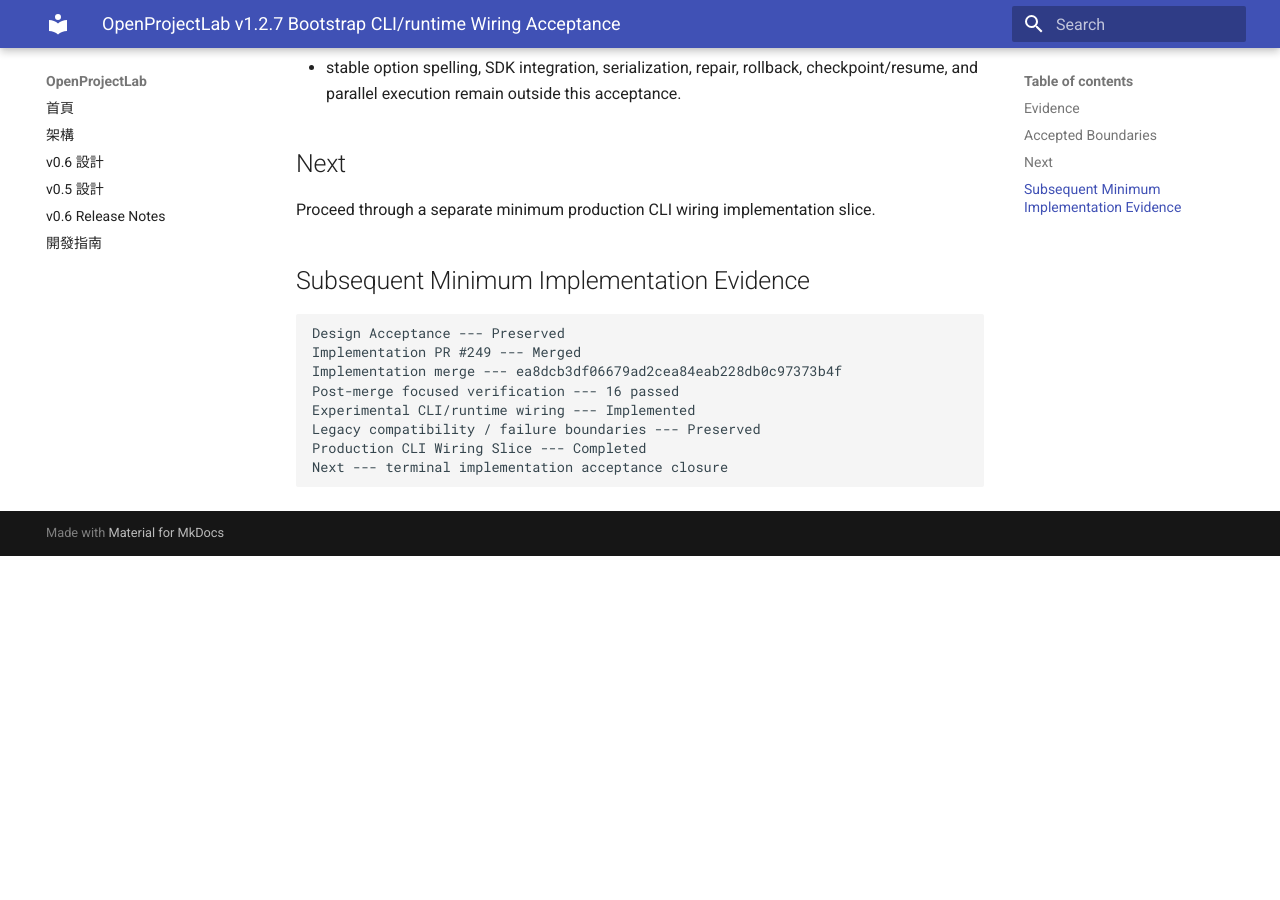
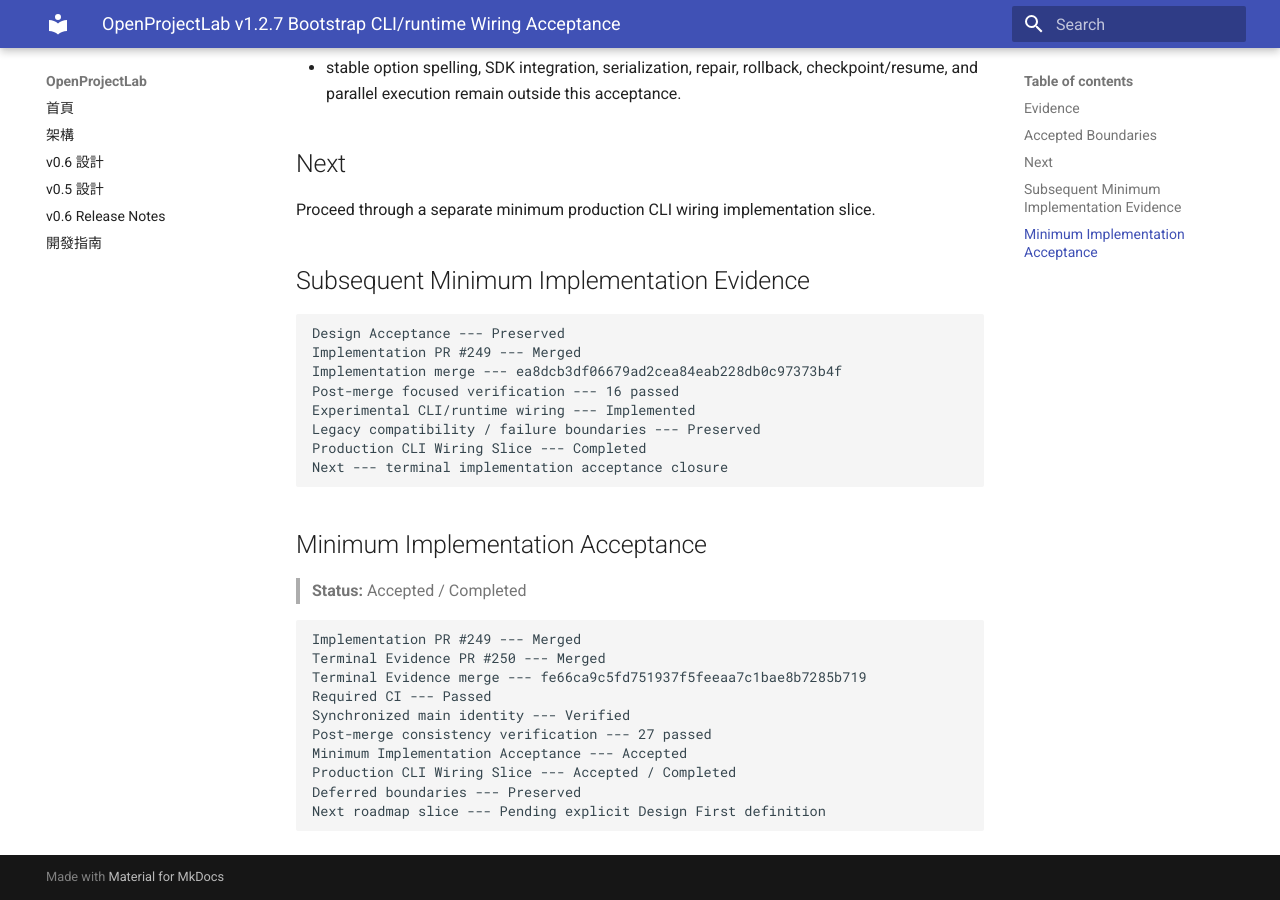
Before and after one commit to khwang1964/OpenProjectLab, an MkDocs documentation site: the page built from docs/releases/v1.2.7-bootstrap-cli-runtime-wiring-acceptance.md, in a window 1280 px wide and 900 px high, scrolled down 783 px. Built offline with MkDocs 1.6.1 and Material for MkDocs 9.7.7, drawn with Linux system fonts in a browser that asks for light colours; before the commit the page ends 1339 px from its top, so only the background shows below that.

Commit message:
docs: accept v1.2.7 bootstrap CLI runtime implementation (#251)

````diff
--- a/docs/releases/v1.2.7-bootstrap-cli-runtime-wiring-acceptance.md
+++ b/docs/releases/v1.2.7-bootstrap-cli-runtime-wiring-acceptance.md
@@ -49,3 +49,23 @@ Legacy compatibility / failure boundaries --- Preserved
 Production CLI Wiring Slice --- Completed
 Next --- terminal implementation acceptance closure
 ```
+
+
+<!-- v1.2.7-bootstrap-cli-runtime-wiring-implementation-closure-acceptance -->
+
+## Minimum Implementation Acceptance
+
+> **Status:** Accepted / Completed
+
+``` text
+Implementation PR #249 --- Merged
+Terminal Evidence PR #250 --- Merged
+Terminal Evidence merge --- fe66ca9c5fd751937f5feeaa7c1bae8b7285b719
+Required CI --- Passed
+Synchronized main identity --- Verified
+Post-merge consistency verification --- 27 passed
+Minimum Implementation Acceptance --- Accepted
+Production CLI Wiring Slice --- Accepted / Completed
+Deferred boundaries --- Preserved
+Next roadmap slice --- Pending explicit Design First definition
+```
````
Also changed, not shown: CHANGELOG.md (+9 -0 lines), docs/HISTORY.md (+13 -0 lines), docs/architecture/bootstrap-cli-runtime-wiring.md (+13 -0 lines), docs/releases/v1.2.7-bootstrap-cli-runtime-wiring.md (+16 -0 lines), docs/roadmap.md (+15 -0 lines), 1 other file.
